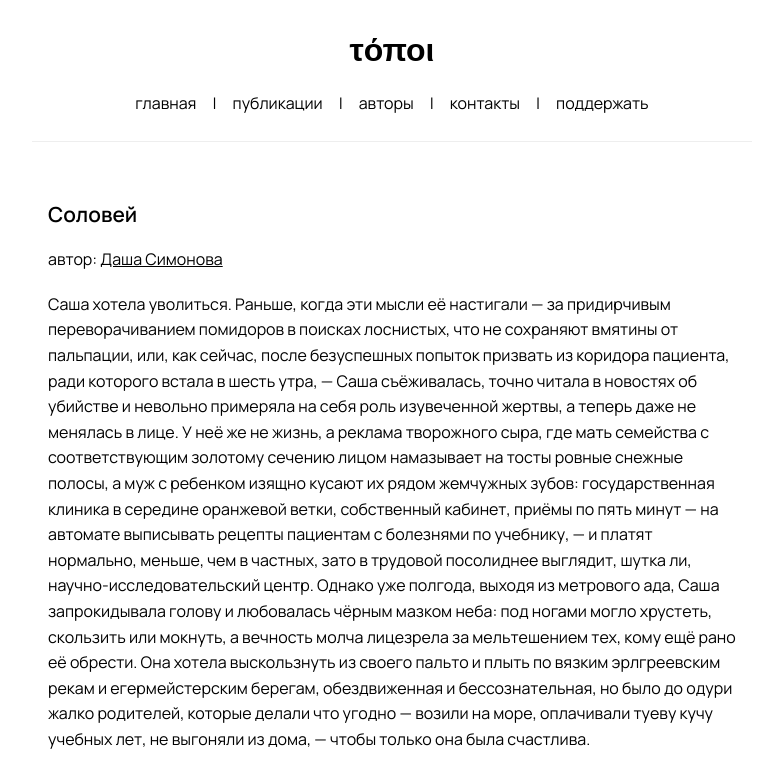
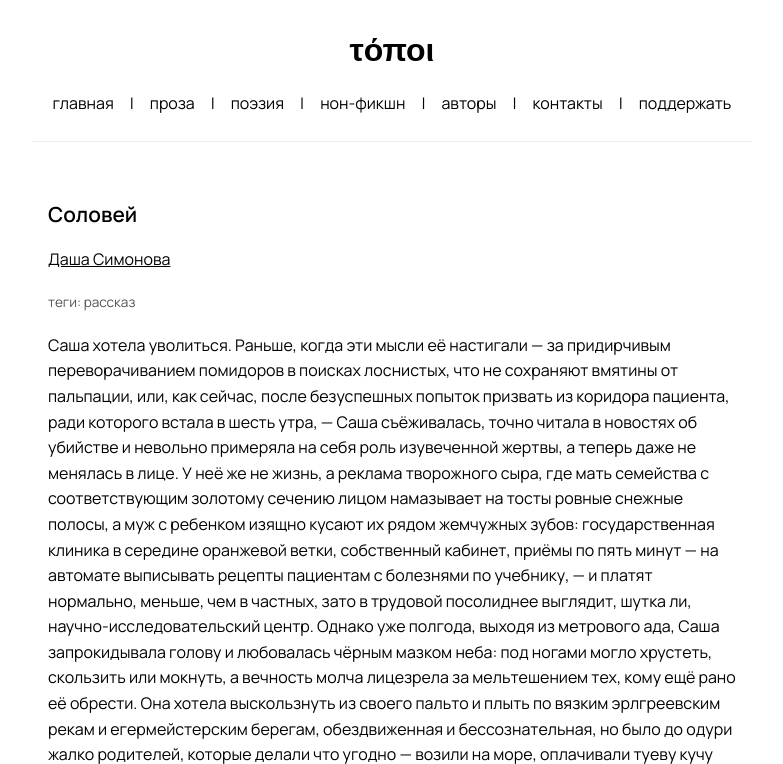
Before and after one commit to lillilek/topos, a Flask app: a page that uses templates/base.html in a window 1280 px wide. Shown: the top 764 px of the page, without its empty margins (248-1031 px from the left). Run offline with Flask 3, Linux system fonts and the light colour scheme.

Commit message:
добавлены теги и метатеги

```diff
--- a/app.py
+++ b/app.py
@@ -2,7 +2,7 @@ from flask import Flask, render_template, abort, request
 import os
 import markdown
 import yaml
-from datetime import datetime
+import datetime
 import subprocess
 import hmac
 import hashlib
@@ -35,13 +35,21 @@ def load_all_texts():
                 meta, body = load_markdown_file(path)
                 meta['content'] = body
                 meta['slug'] = os.path.splitext(filename)[0]
+                meta['metatags'] = meta.get('metatags', [])
+                meta['tags'] = meta.get('tags', [])
+
+                if 'date' in meta:
+                    try:
+                        meta['date_obj'] = datetime.datetime.strptime(meta['date'], '%Y-%m-%d').date()
+                    except ValueError:
+                        meta['date_obj'] = datetime.date(1900, 1, 1)  # на всякий случай
+
                 entries.append(meta)
     # sort by date descending
-    entries.sort(key=lambda x: x.get('date', ''), reverse=True)
+    entries.sort(key=lambda x: x.get('date_obj', datetime.date(1900, 1, 1)), reverse=True)
     return entries
 
 def load_authors():
-    import datetime
     from collections import defaultdict
 
     authors = []
@@ -89,7 +97,7 @@ def load_authors():
 
 @app.context_processor
 def inject_now():
-    return {'now': datetime.now()}
+    return {'now': datetime.datetime.now()}
 
 # --- routes ---
 @app.route('/')
@@ -97,16 +105,30 @@ def index():
     texts = load_all_texts()
     return render_template('index.html', texts=texts[:5])
 
-@app.route('/texts')
-def all_texts():
-    texts = load_all_texts()
-    page = int(request.args.get('page', 1))
+@app.route('/metatag/<metatag>')
+def texts_by_metatag(metatag):
+    all_texts = [t for t in load_all_texts() if metatag in t.get('metatags', [])]
+
+    # --- Pagination ---
+    try:
+        page = int(request.args.get('page', 1))
+    except ValueError:
+        page = 1
+
     per_page = 10
+    total = len(all_texts)
+    total_pages = max((total - 1) // per_page + 1, 1)
     start = (page - 1) * per_page
     end = start + per_page
-    total_pages = (len(texts) + per_page - 1) // per_page
+    texts = all_texts[start:end]
 
-    return render_template('texts.html', texts=texts[start:end], page=page, total_pages=total_pages)
+    return render_template(
+        'texts_by_metatag.html',
+        metatag=metatag,
+        texts=texts,
+        page=page,
+        total_pages=total_pages
+    )
 
 @app.route('/authors')
 def authors():
--- a/content/texts/2025/соловей.md
+++ b/content/texts/2025/соловей.md
@@ -3,7 +3,8 @@ title: "Соловей"
 author: "Даша Симонова"
 author_slug: "dashasimonova"
 date: "2025-07-24"
-type: "проза"
+metatags: [проза]
+tags: [рассказ]
 season: "лето"
 ---
 
--- a/static/style.css
+++ b/static/style.css
@@ -299,3 +299,9 @@ section.page ul {
   line-height: 1.5;
   margin: 0 0 1rem 0;
 }
+
+.tags {
+  font-size: 0.85rem;  /* чуть меньше основного текста */
+  color: #555;        /* сероватый, необязательно */
+  margin-top: 0.5rem;
+}
--- a/templates/base.html
+++ b/templates/base.html
@@ -16,7 +16,11 @@
     <div class="main-nav">
       <a href="/">главная</a>
       <span class="divider">|</span>
-      <a href="/texts">публикации</a>
+      <a href="/metatag/проза">проза</a>
+      <span class="divider">|</span>
+      <a href="/metatag/поэзия">поэзия</a>
+      <span class="divider">|</span>
+      <a href="/metatag/нон-фикшн">нон-фикшн</a>
       <span class="divider">|</span>
       <a href="/authors">авторы</a>
       <span class="divider">|</span>
--- a/templates/index.html
+++ b/templates/index.html
@@ -19,6 +19,10 @@
           {% endif %}
         </p>
         <p class="excerpt">{{ text.content[:300]|safe }}...</p>
+        {% if text.tags %}
+          <p class="tags">теги: {{ text.tags | join(', ') }}</p>
+        {% endif %}
+
       </article>
     {% endfor %}
   </section>
--- a/templates/text.html
+++ b/templates/text.html
@@ -3,9 +3,12 @@
   <section class="page">
     <h2>{{ text.title }}</h2>
     <p class="author">
-        автор:
         <a href="/author/{{ text.author_slug }}">{{ text.author }}</a>
     </p>
+    {% if text.tags %}
+      <p class="tags">теги: {{ text.tags | join(', ') }}</p>
+    {% endif %}
+
     <div class="text-content">
       {{ text.content|safe }}
     </div>
```
Also changed, not shown: templates/texts.html (deleted, +0 -30 lines), templates/texts_by_metatag.html (added, +28 -0 lines).
